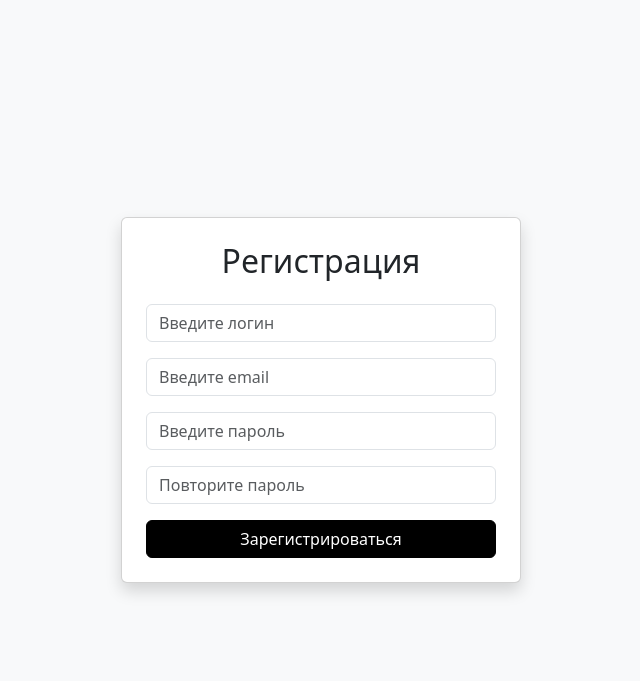
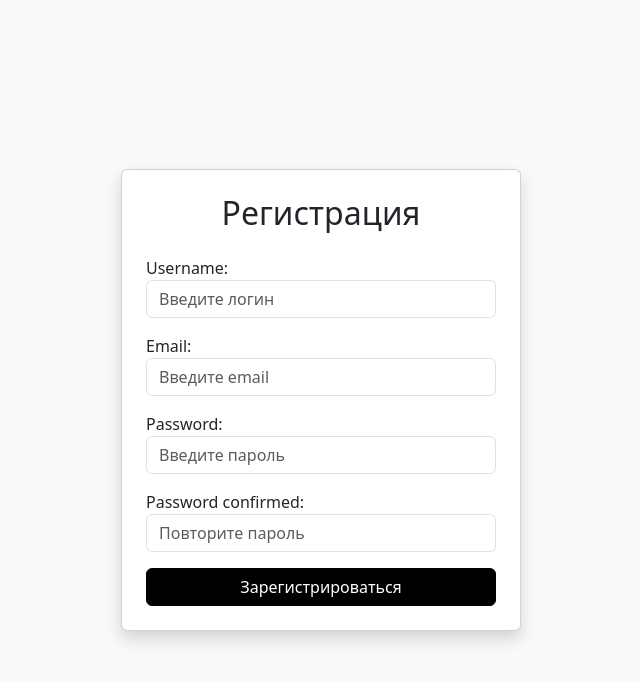
Before and after one commit to TheAlexGrimes30/FoodDeliveryService, a Django app: page /register/ in a window 1280 px wide. Shown: the top 681 px of the page, without its empty margins (319-959 px from the left). Run offline with Django 5.2, Linux system fonts and the light colour scheme; parts of the project's set-up code (start-up, migrations or seed data) failed here and were passed over.

Commit message:
Registration complete.

```diff
--- a/food_delivery/auth_app/templates/registration.html
+++ b/food_delivery/auth_app/templates/registration.html
@@ -1,5 +1,5 @@
 <!DOCTYPE html>
-<html lang="en">
+<html lang="ru">
 <head>
     <meta charset="UTF-8">
     <title>Регистрация</title>
@@ -12,7 +12,6 @@
             border: 1px solid #000;
             transition: all 0.3s ease;
         }
-
         .btn-black:hover {
             background-color: #fff;
             color: #000;
@@ -26,23 +25,55 @@
     <div class="card shadow p-4" style="width: 100%; max-width: 400px;">
         <h2 class="text-center mb-4">Регистрация</h2>
 
-        <form method="post">
+        <form method="post" novalidate>
             {% csrf_token %}
 
             <div class="mb-3">
+                {{ form.username.label_tag }}
                 {{ form.username }}
+                {% if form.username.errors %}
+                    <div class="text-danger small">
+                        {% for error in form.username.errors %}
+                            {{ error }}<br>
+                        {% endfor %}
+                    </div>
+                {% endif %}
             </div>
 
             <div class="mb-3">
+                {{ form.email.label_tag }}
                 {{ form.email }}
+                {% if form.email.errors %}
+                    <div class="text-danger small">
+                        {% for error in form.email.errors %}
+                            {{ error }}<br>
+                        {% endfor %}
+                    </div>
+                {% endif %}
             </div>
 
             <div class="mb-3">
+                {{ form.password.label_tag }}
                 {{ form.password }}
+                {% if form.password.errors %}
+                    <div class="text-danger small">
+                        {% for error in form.password.errors %}
+                            {{ error }}<br>
+                        {% endfor %}
+                    </div>
+                {% endif %}
             </div>
 
             <div class="mb-3">
+                {{ form.password_confirmed.label_tag }}
                 {{ form.password_confirmed }}
+                {% if form.password_confirmed.errors %}
+                    <div class="text-danger small">
+                        {% for error in form.password_confirmed.errors %}
+                            {{ error }}<br>
+                        {% endfor %}
+                    </div>
+                {% endif %}
             </div>
 
             <div class="d-grid">
```
